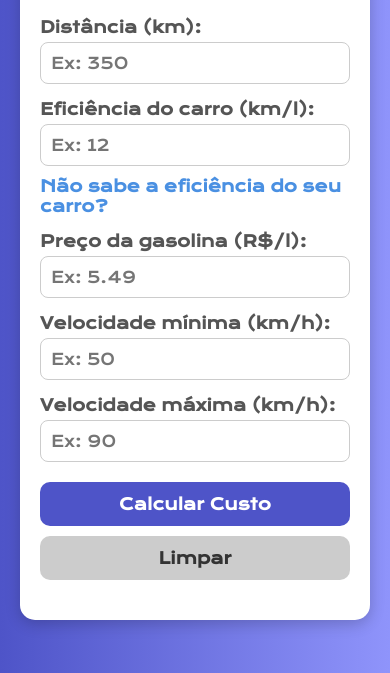
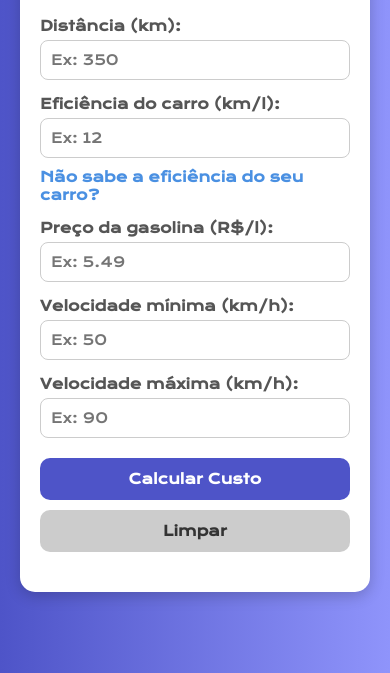
Before and after one commit to RafinhasouzaDEV/CalculandoViagem, a plain HTML site: page index.html in a window 390 px wide. Shown: the part 66-739 px from the top of the page. Drawn offline with nearby package versions, Linux system fonts and the light colour scheme.

Commit message:
alteração de tamanho de font version mobile

```diff
--- a/css/style.css
+++ b/css/style.css
@@ -159,6 +159,15 @@ a.link-ajuda:hover, a.link-voltar:hover {
 @media (max-width: 780px) {
         .container {
         padding: 20px;
+        font-size: 14px;
+    }
+
+        input {
+        font-size: 14px;
+    }
+
+        button {
+        font-size: 14px;
     }
 
         .titulo-container {
```
